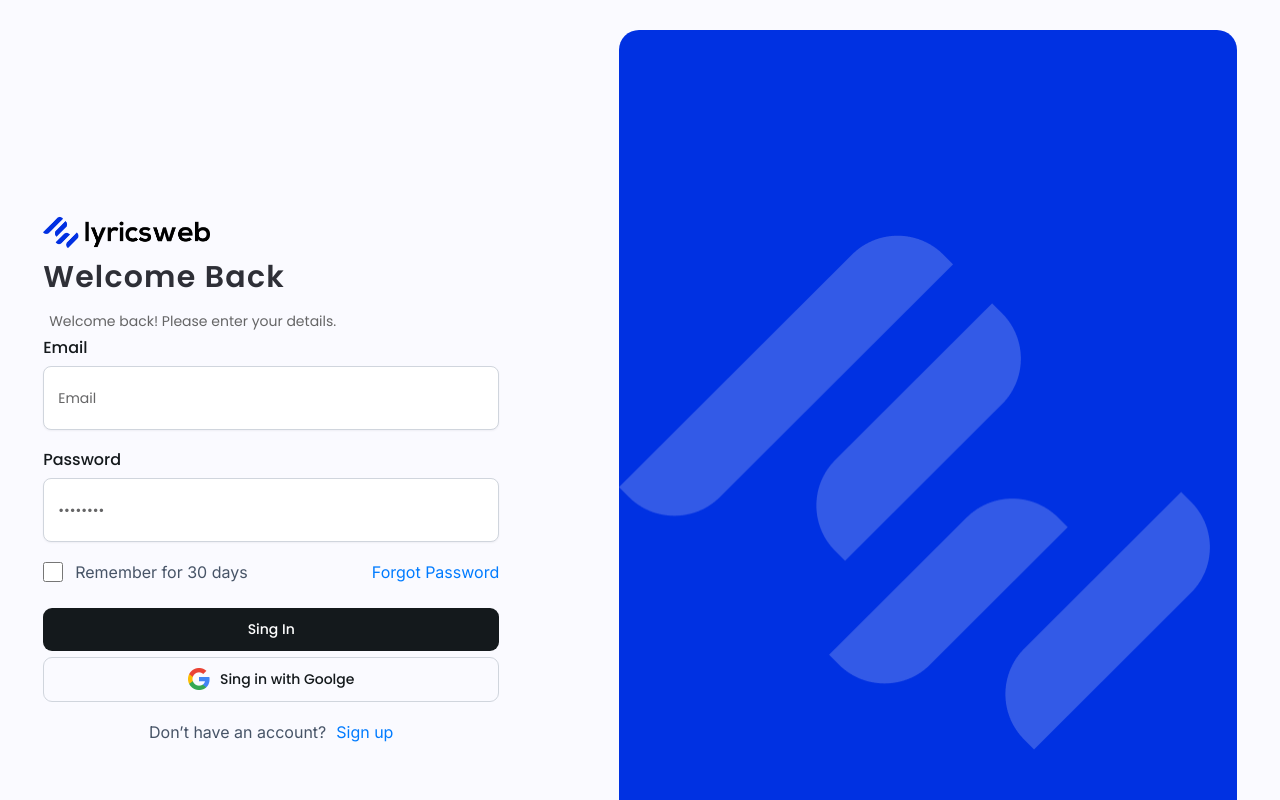
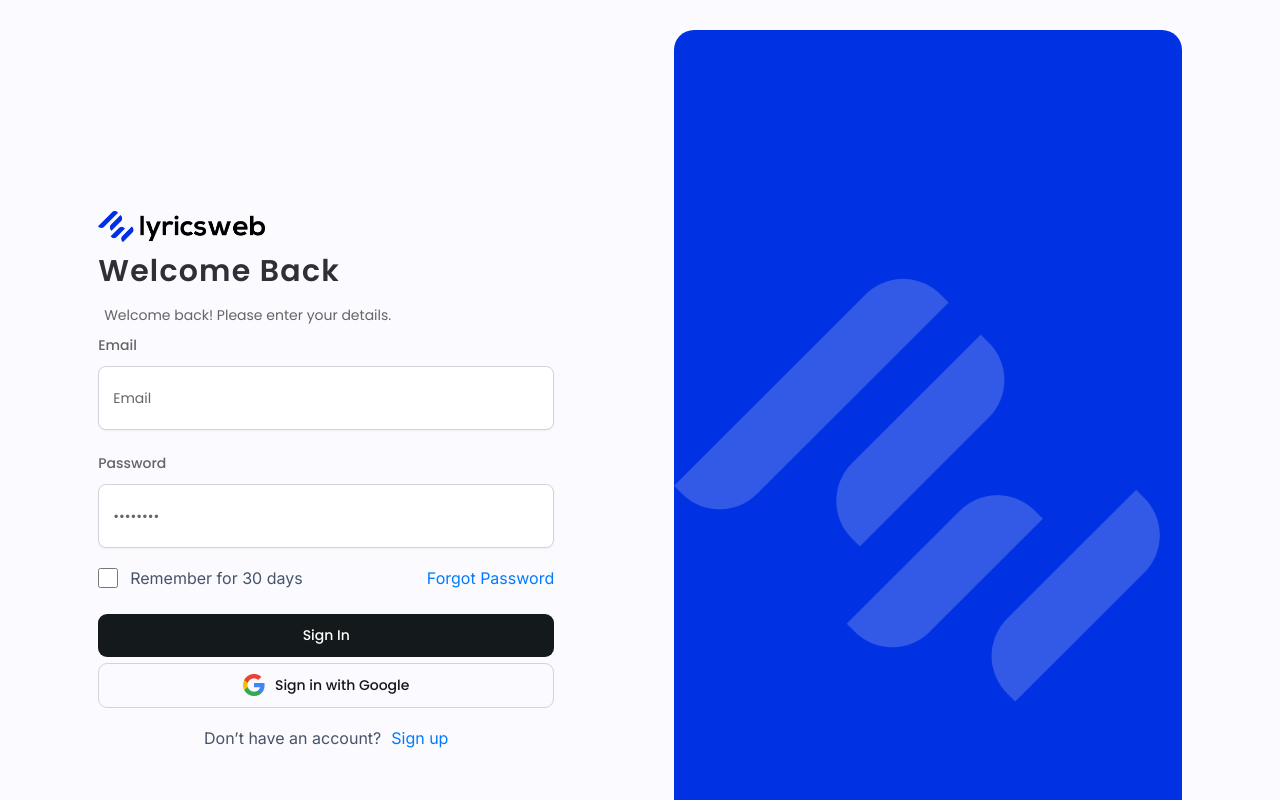
Before and after one commit to tusharswami534/next-test, a Next.js app: page / in a window 1280 px wide. Shown: the top 800 px of the page. Built offline with nearby package versions, Linux system fonts and the light colour scheme.

Commit message:
add function form

```diff
--- /dev/null
+++ b/src/app/dashboard/page.tsx
@@ -0,0 +1,5 @@
+import React from "react";
+
+export const page = () => {
+  return <div>page</div>;
+};
--- a/src/components/home/Login.tsx
+++ b/src/components/home/Login.tsx
@@ -1,9 +1,49 @@
 "use client";
 import Image from "next/image";
 import Link from "next/link";
-import React from "react";
+import React, { useState, useEffect } from "react";
+import { useRouter } from "next/navigation";
 
 export const Login = () => {
+  const router = useRouter();
+  const [formData, setFormData] = useState({
+    email: "",
+    password: "",
+    checkbox: false,
+  });
+
+  const [error, setError] = useState(false);
+  const [passwordError, setPasswordError] = useState("");
+
+  useEffect(() => {
+    const isAuthenticated = localStorage.getItem("isAuthenticated");
+    if (isAuthenticated === "true") {
+      router.push("/dashboard");
+    }
+  }, [router]);
+
+  const handlerSubmit = (e: any) => {
+    e.preventDefault();
+    setError(true);
+    if (
+      formData.email !== "" &&
+      formData.password.length >= 6 &&
+      !passwordError
+    ) {
+      setFormData({
+        email: "",
+        password: "",
+        checkbox: false,
+      });
+      setError(false);
+      setPasswordError("");
+      localStorage.setItem("isAuthenticated", "true");
+      router.push("/dashboard");
+    } else if (formData.password.length < 6) {
+      setPasswordError("Password must be at least 6 characters long");
+    }
+  };
+
   return (
     <div className="p-[30px_27px_31px] justify-center items-center min-h-screen flex">
       <div className="flex gap-[120px] justify-center items-center ">
@@ -21,14 +61,24 @@ export const Login = () => {
           <p className="pl-[6px] text-gray text-sm leading-[30px]">
             Welcome back! Please enter your details.
           </p>
-          <form className="w-full ">
+          <form onSubmit={handlerSubmit} className="w-full ">
             <label
               htmlFor="email"
               className=" font-medium leading-5 text-black-light"
             >
-              Email
+              {error ? (
+                <p className="!text-red-900 text-sm font-bold leading-[30px]">
+                  Enter Your Email
+                </p>
+              ) : (
+                <p className="text-gray text-sm leading-[30px]">Email</p>
+              )}
             </label>
             <input
+              value={formData.email}
+              onChange={(e: any) =>
+                setFormData({ ...formData, email: e.target.value })
+              }
               className="w-full p-[19px_14px] shadow-[0_1px_2px_0_#1018280D] mb-[18px] mt-1.5 placeholder:text-gray placeholder:text-sm placeholder:leading-6 border border-solid border-gray-light rounded-lg outline-none"
               placeholder="Email"
               type="email"
@@ -38,9 +88,19 @@ export const Login = () => {
               htmlFor="password"
               className=" font-medium leading-5 text-black-light"
             >
-              Password
+              {error || passwordError ? (
+                <p className="!text-red-900 font-bold text-sm leading-[30px]">
+                  {passwordError || "Enter Your Password"}
+                </p>
+              ) : (
+                <p className="text-gray text-sm leading-[30px]">Password</p>
+              )}
             </label>
             <input
+              value={formData.password}
+              onChange={(e: any) =>
+                setFormData({ ...formData, password: e.target.value })
+              }
               className="w-full p-[19px_14px] shadow-[0_1px_2px_0_#1018280D] mt-1.5 placeholder:text-gray placeholder:text-sm placeholder:leading-6 border border-solid border-gray-light rounded-lg outline-none"
               placeholder="••••••••"
               type="password"
@@ -52,6 +112,10 @@ export const Login = () => {
                   className="!size-5 !bg-white !rounded-md !border !border-solid !border-gray-light"
                   type="checkbox"
                   id="check"
+                  checked={formData.checkbox}
+                  onChange={(e: any) =>
+                    setFormData({ ...formData, checkbox: e.target.checked })
+                  }
                 />
                 <label
                   htmlFor="check"
@@ -60,15 +124,15 @@ export const Login = () => {
                   Remember for 30 days
                 </label>
               </span>
-              <Link
-                href="/register"
-                className="font-inter leading-6 text-blue-light"
-              >
+              <Link href="/" className="font-inter leading-6 text-blue-light">
                 Forgot Password
               </Link>
             </span>
-            <button className="w-full pt-[9px] bg-black-light pb-2.5 font-medium leading-6 text-sm text-white mt-6 rounded-[9px]">
-              Sing In
+            <button
+              type="submit"
+              className="w-full pt-[9px] bg-black-light pb-2.5 font-medium leading-6 text-sm text-white mt-6 rounded-[9px]"
+            >
+              Sign In
             </button>
             <button className="w-full pt-[9px] gap-2.5 pb-2.5 font-medium leading-6 text-sm text-black-light flex mt-1.5 rounded-[9px] justify-center items-center border border-solid border-gray-light">
               <Image
@@ -77,10 +141,12 @@ export const Login = () => {
                 width={22}
                 height={22}
               />
-              Sing in with Goolge
+              Sign in with Google
             </button>
             <span className="flex w-full justify-center gap-2.5 mt-[18px]">
-              <p className="font-inter leading-6 text-gray-dark">Don’t have an account?</p>
+              <p className="font-inter leading-6 text-gray-dark">
+                Don’t have an account?
+              </p>
               <Link href={"/"} className="text-blue-light font-inter">
                 Sign up
               </Link>
```
